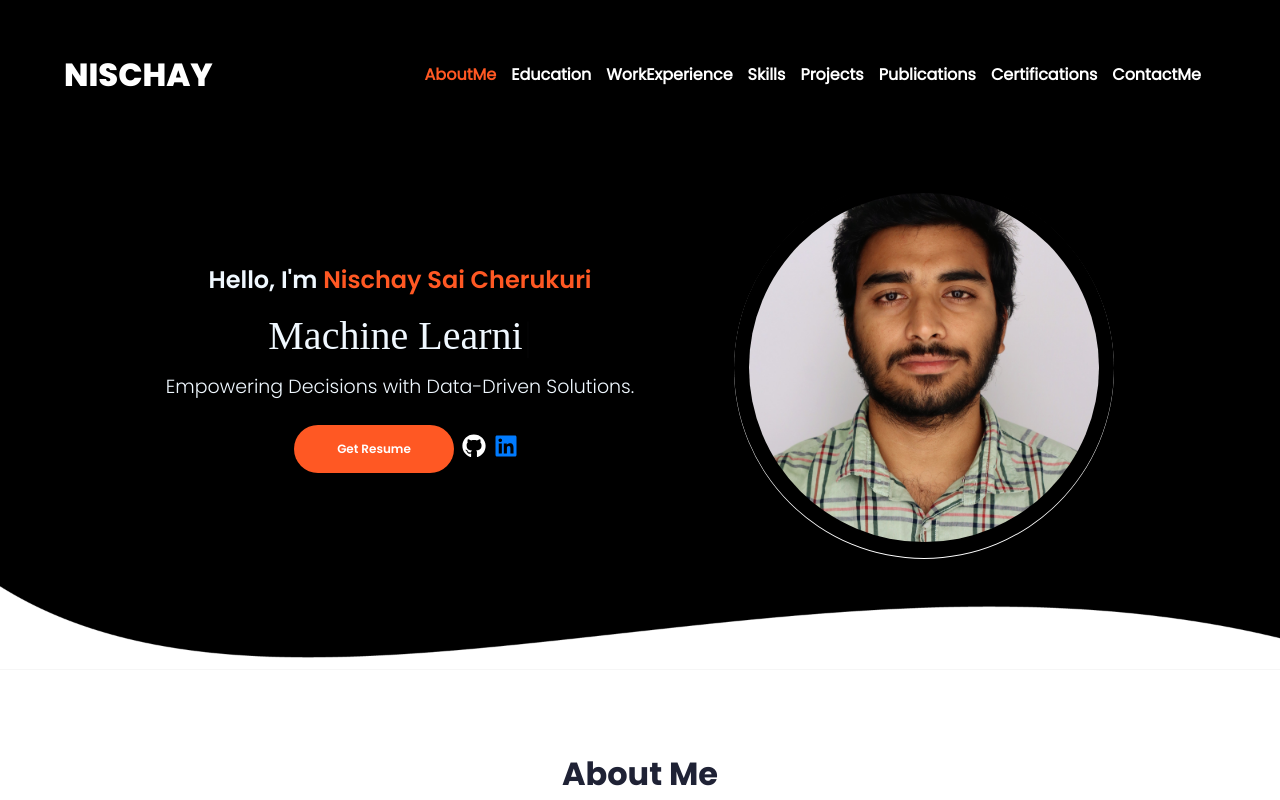
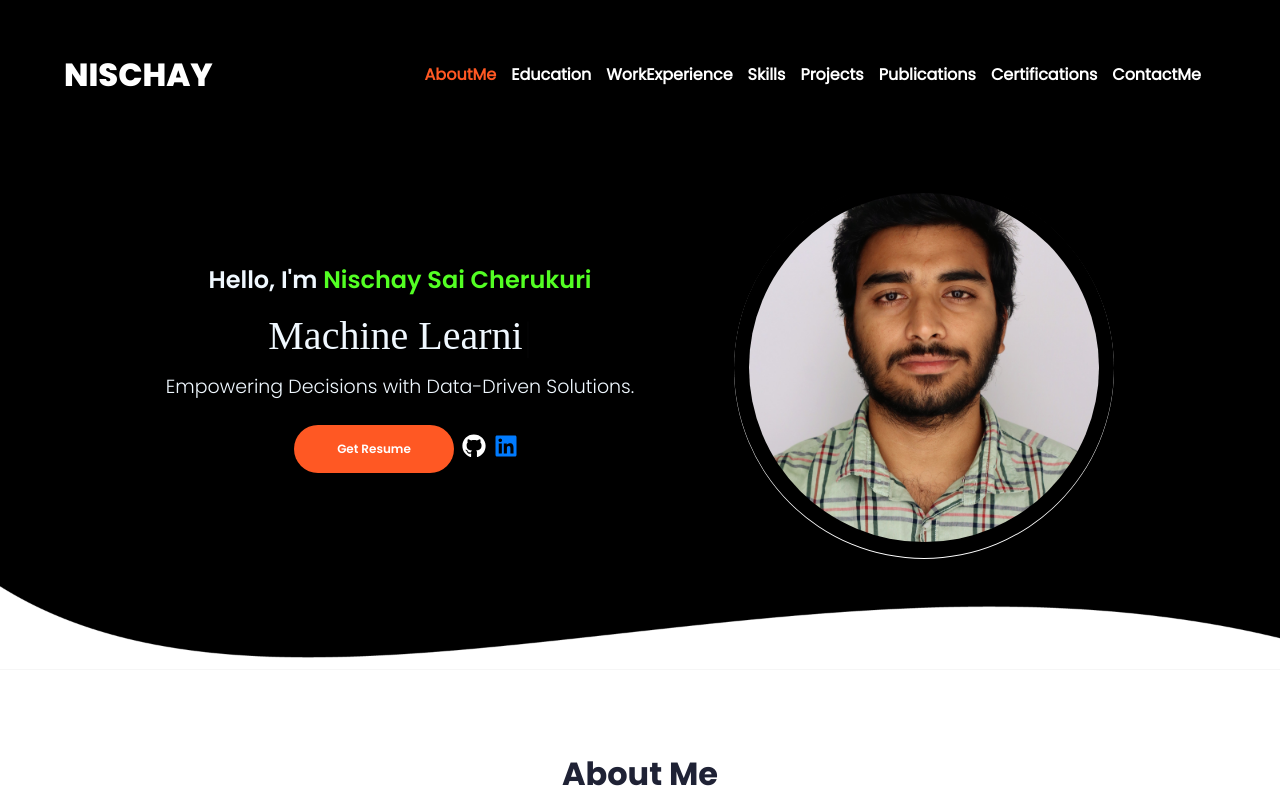
Before and after one commit to nischay-18/Portfolio, a React (Create React App) app: page / in a window 1280 px wide. Shown: the top 800 px of the page. Built offline with nearby package versions, Linux system fonts and the light colour scheme; a web font is replaced by a local one.

Commit message:
color change

```diff
--- a/src/PortfolioContainer/Home/Profile/Profile.css
+++ b/src/PortfolioContainer/Home/Profile/Profile.css
@@ -28,7 +28,7 @@
   color: (--white);
 }
 .highlighted-text {
-  color: #ff5823;
+  color: #53ff23;
 }
 .profile-role-tagline {
   font-size: 19px;
```
